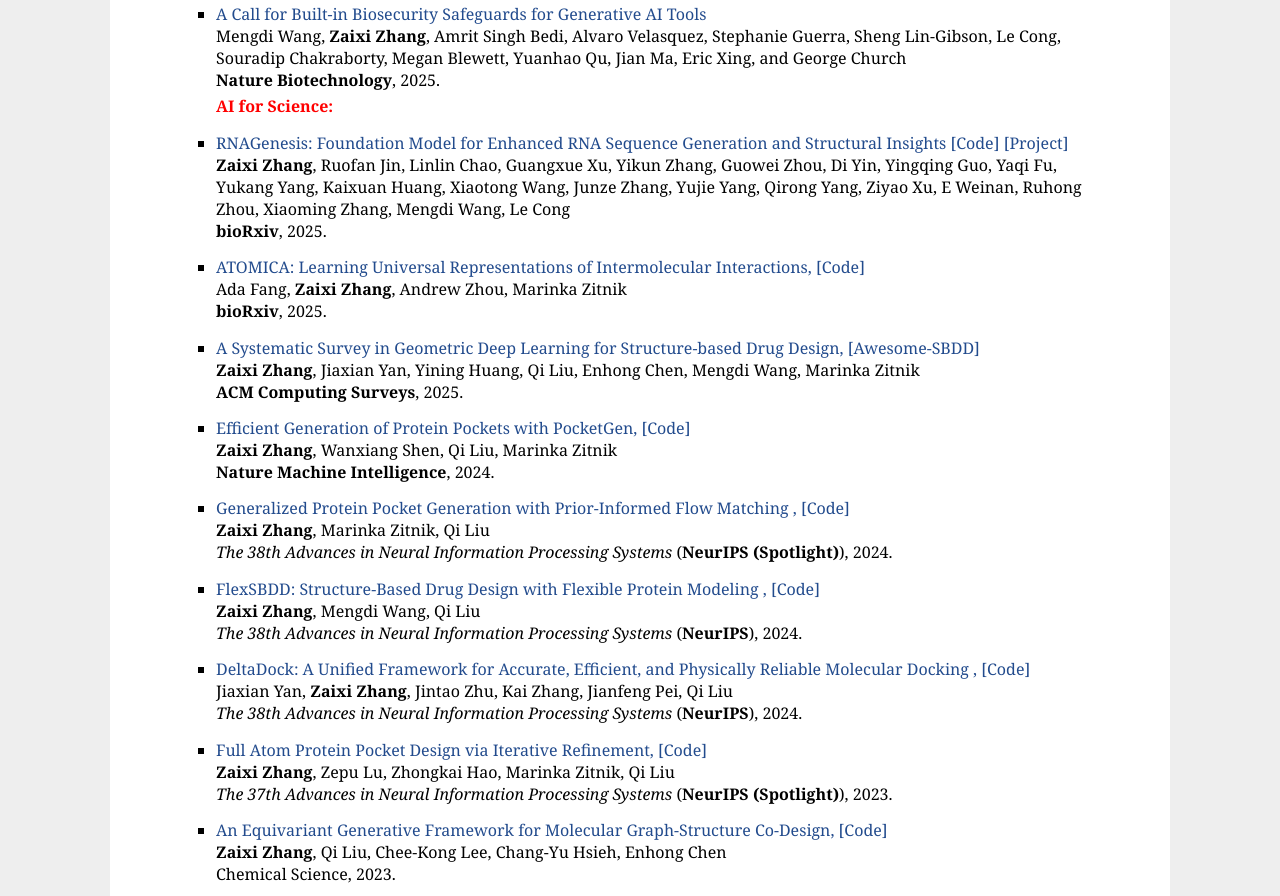
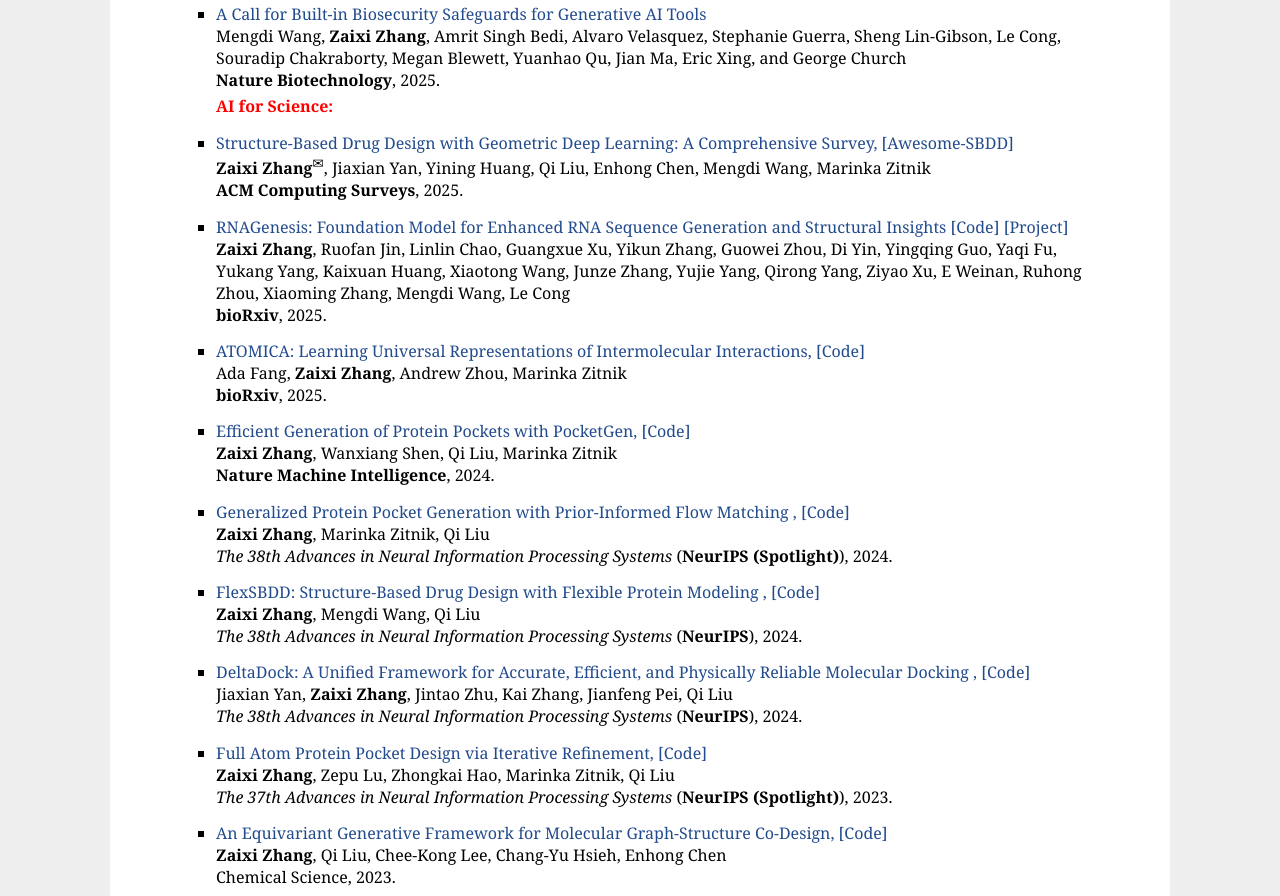
Before and after one commit to zaixizhang/zaixizhang.github.io, a plain HTML site: page index.html in a window 1280 px wide. Shown: the part 1540-2436 px from the top of the page. Drawn offline with Linux system fonts and the light colour scheme.

Commit message:
correspondance

```diff
--- a/index.html
+++ b/index.html
@@ -140,6 +140,12 @@
 
 
   <b style="color: red;">AI for Science:</b>
+    <li>
+      <a href="https://dl.acm.org/doi/10.1145/3769677">Structure-Based Drug Design with Geometric Deep Learning: A Comprehensive Survey, <a href="https://github.com/zaixizhang/Awesome-SBDD">[Awesome-SBDD]<br></a>
+      <b>Zaixi Zhang</b><sup title="Corresponding author">✉</sup>, Jiaxian Yan, Yining Huang, Qi Liu, Enhong Chen, Mengdi Wang, Marinka Zitnik<br>
+      <b>ACM Computing Surveys</b>, 2025.
+      <p style="margin-top:3px"></p>
+    </li>
 
     <li>
       <a href="https://www.biorxiv.org/content/10.1101/2024.12.30.630826v3">RNAGenesis: Foundation Model for Enhanced RNA Sequence Generation and Structural Insights</a>
@@ -154,13 +160,6 @@
       <a href="https://www.biorxiv.org/content/10.1101/2025.04.02.646906v1">ATOMICA: Learning Universal Representations of Intermolecular Interactions, <a href="https://github.com/mims-harvard/ATOMICA">[Code]<br></a>
       Ada Fang, <b>Zaixi Zhang</b>, Andrew Zhou, Marinka Zitnik<br>
       <b>bioRxiv</b>, 2025.
-      <p style="margin-top:3px"></p>
-    </li>
-
-    <li>
-      <a href="https://arxiv.org/abs/2306.11768">A Systematic Survey in Geometric Deep Learning for Structure-based Drug Design, <a href="https://github.com/zaixizhang/Awesome-SBDD">[Awesome-SBDD]<br></a>
-      <b>Zaixi Zhang</b>, Jiaxian Yan, Yining Huang, Qi Liu, Enhong Chen, Mengdi Wang, Marinka Zitnik<br>
-      <b>ACM Computing Surveys</b>, 2025.
       <p style="margin-top:3px"></p>
     </li>
 
```
